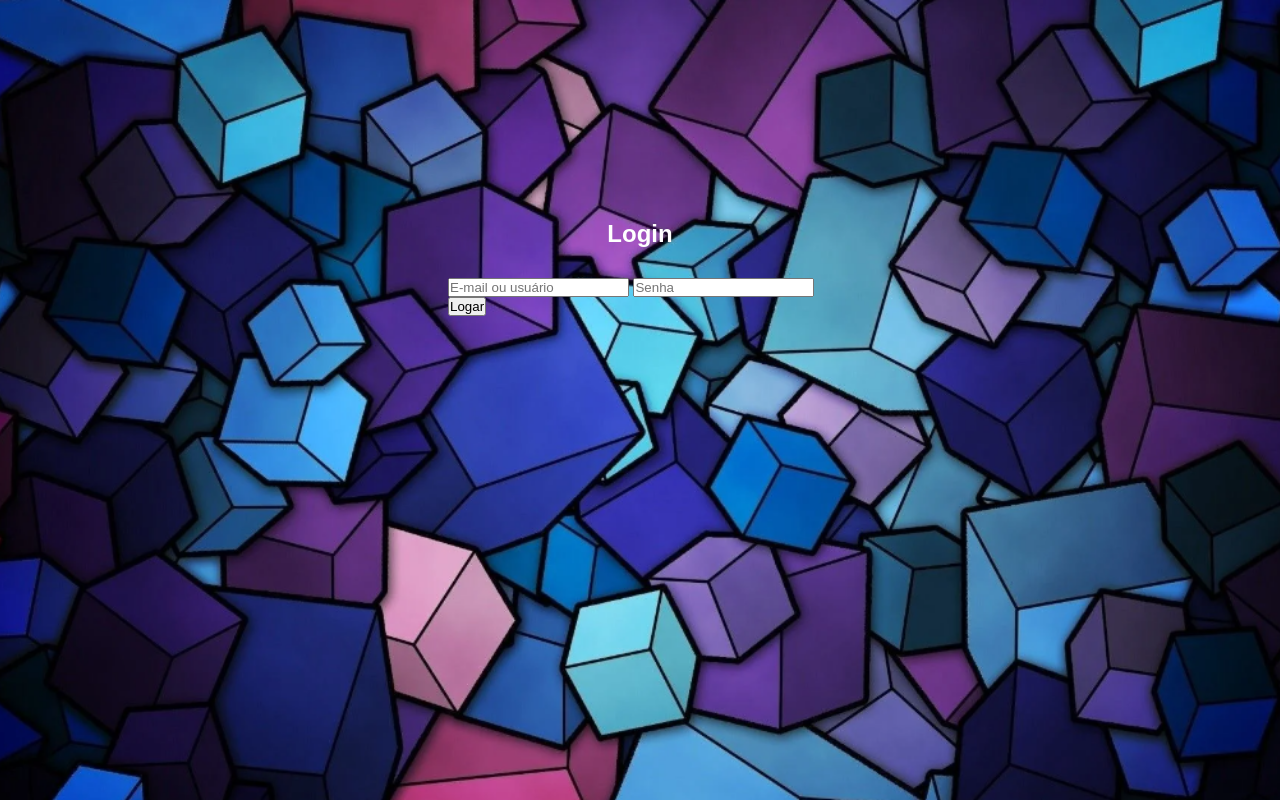
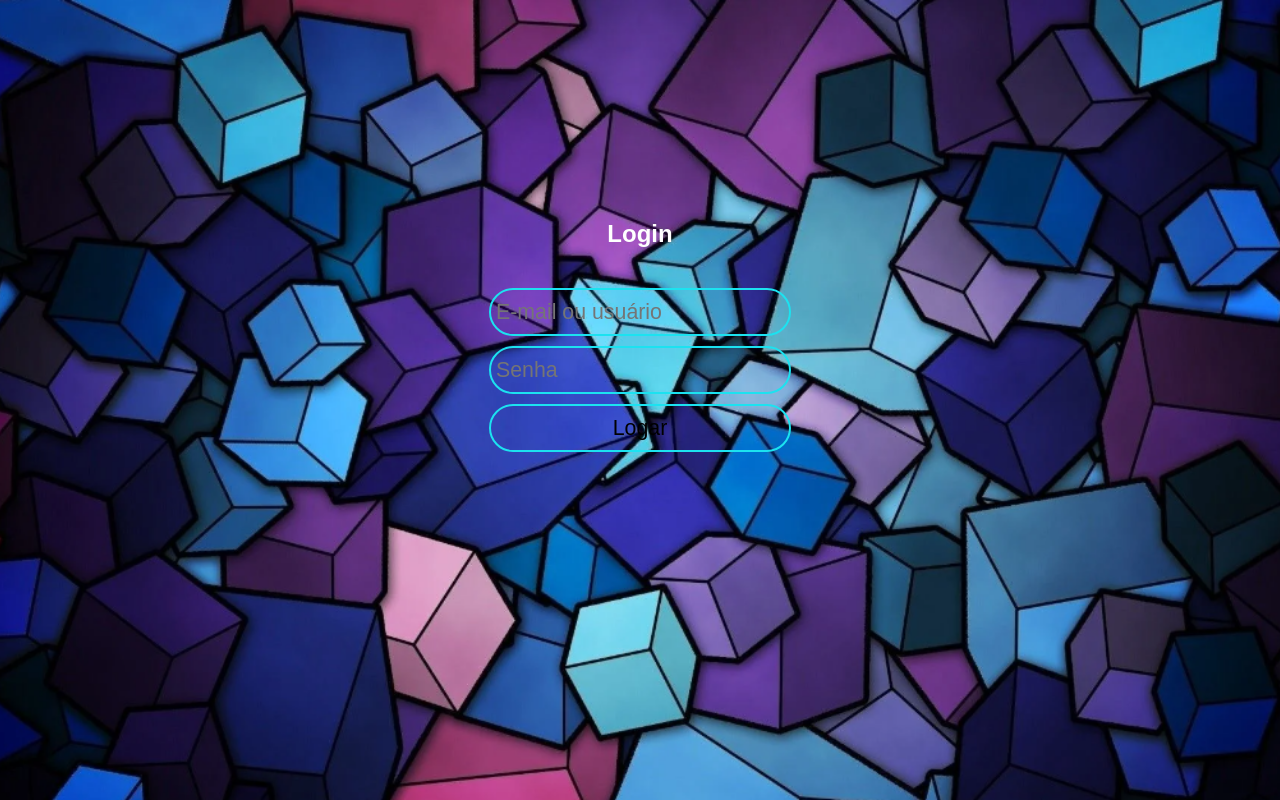
Before and after one commit to devdanielsilva/tela-de-login-com-html-e-css, a plain HTML site: page index.html in a window 1280 px wide. Drawn offline with Linux system fonts and the light colour scheme.

Commit message:
Update style.css

```diff
--- a/estilos/style.css
+++ b/estilos/style.css
@@ -17,28 +17,43 @@ body {
 }
 
 /*Seletor da Div com class corpo*/
-.corpo{
+.corpo {
     position: relative;
     top: 50%;
     transform: translatey(-50%);
     border-radius: 35px;
-    background-color: linear-gradient(to top left, #030e4e, #ad13e2);
+    background-color: linear-gradient(to top left, #041053, #a914db);
     margin: 0 auto;
     width: 30%;
     height: 400px;
 }
 
-.corpo h2{
+.corpo h2 {
     text-align: center;
     color: #ffffff;
     padding: 20px 0;
 }
 
-.corpo h2::after{
+.corpo h2::after {
     content: '';
     display: block;
     margin: 10px auto;
     border-radius: 3px solid #ffffff;
     width: 25%;
+}
 
+.corpo input {
+    display: block;
+    margin: 10px auto;
+    box-sizing: content-box;
+    border: 2px solid #1ce2f0;
+    border-radius: 25px;
+    width: 75%;
+    height: 40px;
+    padding: 2px 5px;
+    font-size: 16pt;
+    transition: .2s;
+    outline: none;
+    background-color: transparent;
+    text-shadow: 10px;
 }
```
